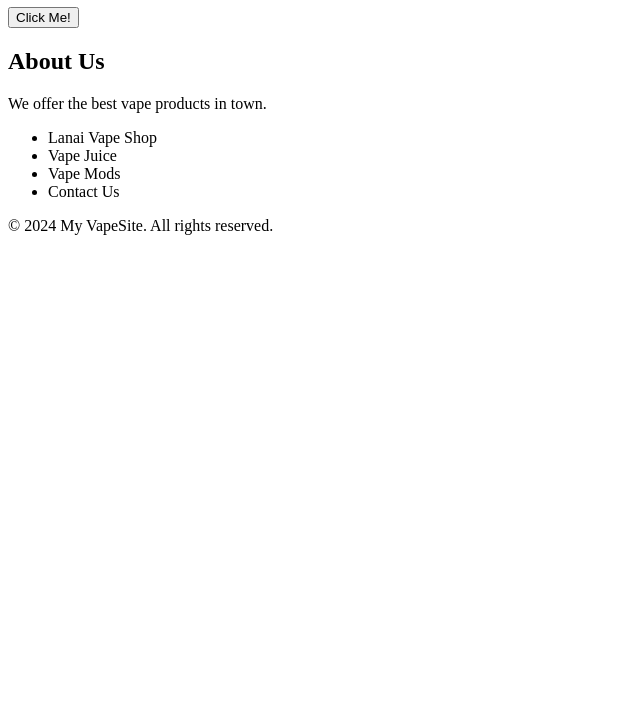
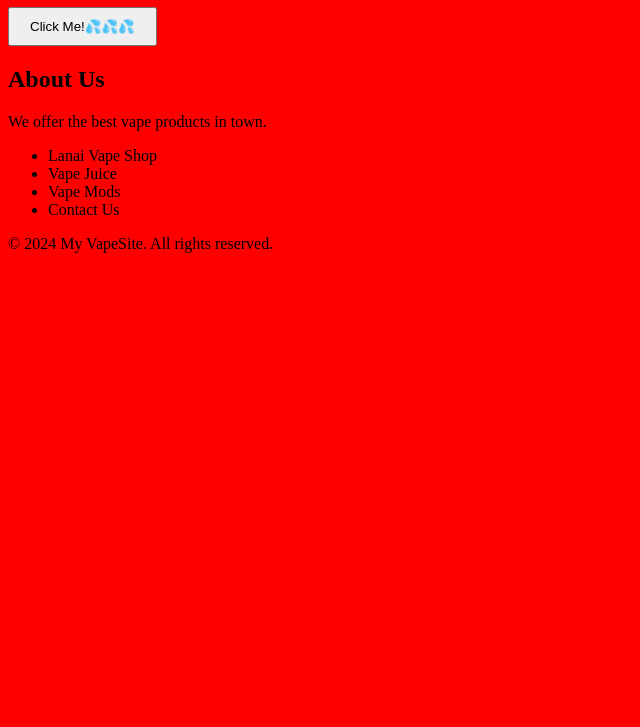
Before and after one commit to Anson2808/test12test, a plain HTML site: page Index.html in a window 1280 px wide. Shown: the part 73-800 px from the top of the page, without its empty margins (0-640 px from the left). Drawn offline with Linux system fonts and the light colour scheme.

Commit message:
changed bg colour + new button style

```diff
--- a/Index.html
+++ b/Index.html
@@ -6,10 +6,18 @@
     <meta name="viewport" content="width=device-width, initial-scale=1.0">
     <title>Document</title>
 </head>
+<style>
+    body {
+        background-color: rgb(255, 0, 0);
+        button {
+            padding: 10px 20px;
+        }
+    }
+</style>
 <header>
     <h1>Welcome to My VapeSite</h1>
 </header>
-<button>Click Me!</button>
+<button>Click Me!💦💦💦</button>
 <div>
     <h2>About Us</h2>
     <p>We offer the best vape products in town.</p>
```
